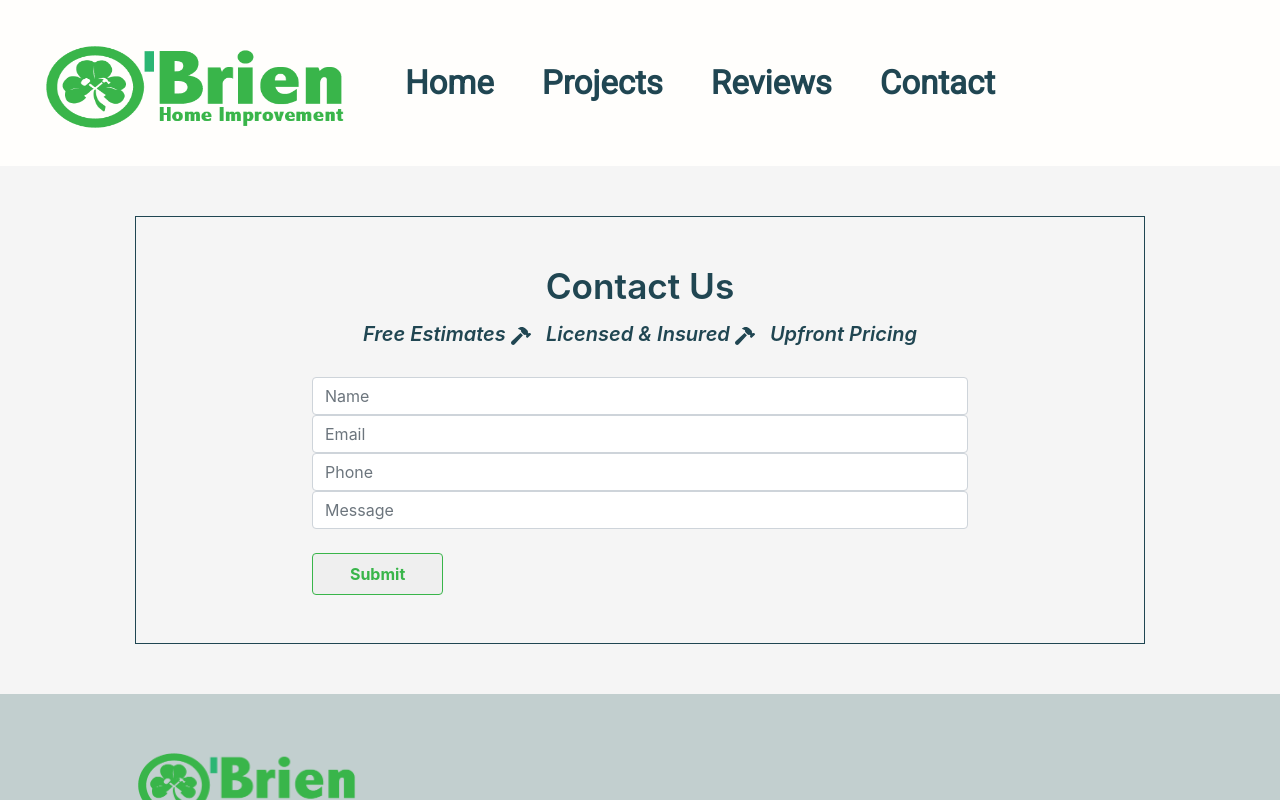
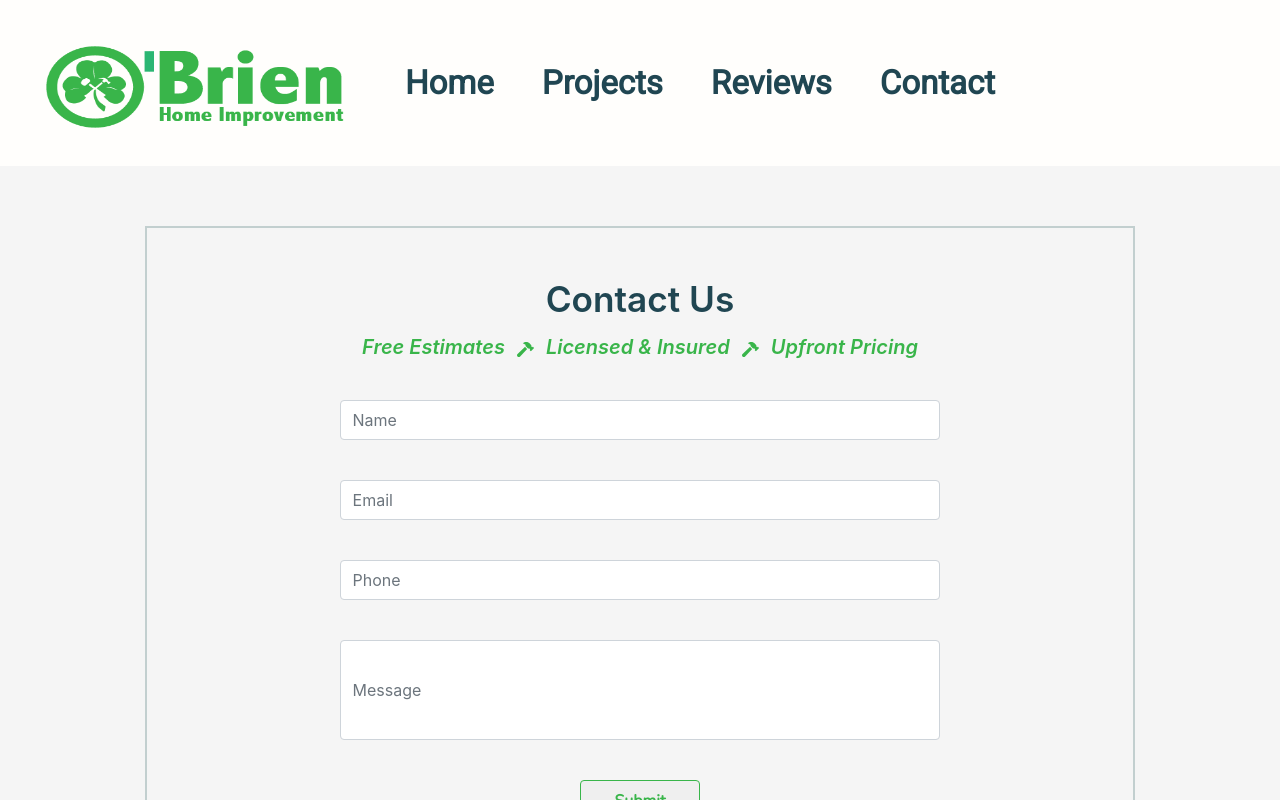
Before and after one commit to dakuglin/obrien-home-improvement, a React (Create React App) app: page /contact in a window 1280 px wide. Shown: the top 800 px of the page. Built offline with nearby package versions, Linux system fonts and the light colour scheme; no server answers.

Commit message:
changed layout of main page

```diff
--- /dev/null
+++ b/src/components/AboutSection.tsx
@@ -0,0 +1,26 @@
+import React, { FC } from "react";
+import { Row, Col } from "react-bootstrap";
+// import { FaHammer } from "react-icons/fa"
+import { AboutTitle, AboutMain, AboutMainContact } from "../styles/AboutSection";
+
+
+export const AboutSection: FC = () => {
+
+  return (
+    <>
+    <AboutTitle>Welcome Home</AboutTitle>
+    <AboutMain>
+      Let O'Brien Home Improvement help you with your next home renovation. This Colorado based company has been serving the greater Denver Area for over 5 years.
+    </AboutMain>
+    <AboutMain>
+      Weather your project is big or small, trust O'Brien Home Improvement to transform your space into a home you always dreamed of. Fully licensed and insured. Rest assured we will treat your home with respect.
+    </AboutMain>
+    <AboutMainContact>
+      303-305-8433
+      <br />
+      homeimprovements.obrien@gmail.com
+    </AboutMainContact>
+
+    </>
+  );
+};
--- a/src/components/ContactForm.tsx
+++ b/src/components/ContactForm.tsx
@@ -1,5 +1,4 @@
 import React, { FC, useState } from 'react';
-// import { Button } from "react-bootstrap";
 import { Title, FormContainer, FormWrapper, Button } from "../styles/ContactForm";
 import { FORM_URL } from "../config";
 import {
@@ -40,14 +39,16 @@ export const ContactForm: FC<{}> = () => {
   };
 
   return (
-    <div>
-
+    <>
       <FormContainer>
         <FormWrapper>
-        <Title>Contact Us
-        <div className="form-title-info">
-          <p className="form-title-info">Free Estimates <FaHammer /> </p>
-          <p className="form-title-info">Licensed & Insured <FaHammer /> </p>
+          <Title>
+            Contact Us
+            <div>
+              <p className="form-title-info">Free Estimates</p>
+              <p className="form-title-hammer"><FaHammer /></p>
+              <p className="form-title-info">Licensed & Insured</p>
+              <p className="form-title-hammer"><FaHammer /></p>
               <p className="form-title-info">Upfront Pricing</p>
             </div>
           </Title>
@@ -73,10 +74,9 @@ export const ContactForm: FC<{}> = () => {
             })
             }}
           >
-          <div className="form-field">
+            {/* <div className="form-group"> */}
             <Form className="test">
-              <div>
-                {/* <label htmlFor="name">Name:</label> */}
+                <div className="form-group">
                   <Field
                     type="text"
                     name="name"
@@ -84,8 +84,8 @@ export const ContactForm: FC<{}> = () => {
                     placeholder="Name"
                   />
                 </div>
-              <div>
-                {/* <label htmlFor="email">Email:</label> */}
+                <br />
+                <div className="form-group">
                   <Field
                     type="email"
                     name="email"
@@ -93,8 +93,8 @@ export const ContactForm: FC<{}> = () => {
                     placeholder="Email"
                   />
                 </div>
-              <div>
-                {/* <label htmlFor="phone">Phone Number:</label> */}
+                <br />
+                <div className="form-group">
                   <Field
                     type="phone"
                     name="phone"
@@ -102,22 +102,22 @@ export const ContactForm: FC<{}> = () => {
                     placeholder="Phone"
                   />
                 </div>
-              <div>
-                {/* <label htmlFor="message">Message:</label> */}
+                <br />
+                <div className="form-group">
                   <Field
                     type="text"
                     name="message"
-                  className="form-control"
+                    className="form-control message"
                     placeholder="Message"
                   />
                 </div>
-            <br></br>
+              <br />
               <Button type="submit">Submit</Button>
             </Form>
-          </div>
+            {/* </div> */}
           </Formik>
         </FormWrapper>
       </FormContainer>
-    </div>
+    </>
   );
 };
--- /dev/null
+++ b/src/components/ServicesSection.tsx
@@ -0,0 +1,27 @@
+import React, { FC } from "react";
+import { FaHammer } from "react-icons/fa";
+import { ServicesContainer, ServicesTitle, Services } from "../styles/ServicesSection";
+
+export const ServicesSection: FC = () => {
+
+  const services: string[] = ["Tile", "Windows",  "Doors", "Fences", " Painting", "Kitchens", "Bathrooms", "Free Estimates", "Upfront Pricing"]
+
+  return (
+    <>
+    <ServicesContainer>
+      <ServicesTitle>What We Offer</ServicesTitle>
+      <Services>
+        <FaHammer className="form-title-hammer"/>
+        {services.map((value: string, index: number) => {
+          return (
+            <>
+            <li key={index} className="form-title-info">{value}</li>
+            <FaHammer className="form-title-hammer"/>
+            </>
+          )
+        })}
+      </Services>
+    </ServicesContainer>
+    </>
+  );
+};
--- a/src/pages/Home.tsx
+++ b/src/pages/Home.tsx
@@ -1,73 +1,33 @@
 import React, { FC } from "react";
 import { Container, Row, Col } from "react-bootstrap";
-import { About } from "../styles/Home";
 import { MainCarousel } from "../components/MainCarousel";
-import { FaHammer } from "react-icons/fa"
-// import projects from "../projects.json";
-// import { MyCarousel } from "../components/MainCarousle2";
+import { AboutSection } from "../components/AboutSection";
+import { ServicesSection } from "../components/ServicesSection";
+import { HomePageWrapper } from "../styles/Home";
 
-// interface Props {
-//   id: number;
-//   img_alt: string;
-//   title: string;
-//   description: string;
-// }
 
 export const Home: FC = () => {
 
   return (
     <>
+    <HomePageWrapper> {/*wrapper for styling on homepage */}
+      {/*main page bootstrap container*/}
       <Container fluid>
         <Row>
-        <Col sm={8}>
-          {/* {projects.map(project => (
-            <MyCarousel
-              id={project.id}
-              img_url={project.img_url}
-              img_alt={project.img_alt}
-              title={project.title}
-              description={project.description}
-            />
-          ))} */}
+          <Col lg={8}>
             <MainCarousel />
           </Col>
-        <Col>
-          <About>
-            <p className="main-title">Welcome Home</p>
-            <br />
-            <p className="main-text">
-              Let O'Brien Home Improvement help you with your next home renovation. This Colorado based company has been serving the greater Denver Area for over 5 years. Weather your project is big or small, trust O'Brien Home Improvement to transform your space into a home you always dreamed of.
-            </p>
-            <p className="main-text"> Fully licensed and insured. Rest assured we will treat your home with respect. Call today for a free estimate.</p>
-            <br />
-            <p className="main-services">Services</p>
-            <Row className="main-services-rows">
-              <Col sm={2}/>
-              <Col sm={3}>
-                <div className="main-services-list">
-                  <li> <FaHammer className="main-services-bullet"/>Tile</li>
-                  <li> <FaHammer className="main-services-bullet"/>Fences</li>
-                  <li> <FaHammer className="main-services-bullet"/>Painting</li>
-                </div>
-              </Col>
-              <Col>
-                <div className="main-services-list">
-                  <li> <FaHammer className="main-services-bullet"/>Kitchens</li>
-                  <li> <FaHammer className="main-services-bullet"/>Bathrooms</li>
-                  <li> <FaHammer className="main-services-bullet"/>Windows & Doors</li>
-                </div>
-              </Col>
-            </Row>
-          </About>
+          <Col lg={4} className="col-4">
+            <AboutSection />
           </Col>
         </Row>
         <Row>
-        <Col>
-
+          <Col md={12}>
+            <ServicesSection />
           </Col>
         </Row>
       </Container>
-
+    </HomePageWrapper>
     </>
   );
 };
--- /dev/null
+++ b/src/styles/AboutSection.ts
@@ -0,0 +1,26 @@
+import styled from "styled-components";
+
+export const AboutTitle = styled.div`
+  padding-top: 5%;
+  padding-bottom: 5%;
+  text-align: center;
+  font-size: 3em;
+  font-weight: 500;
+  font-style: oblique;
+  border-bottom: 2px dashed;
+`;
+
+export const AboutMain = styled.div`
+  font-size: 25px;
+  font-family: 'Roboto', sans-serif;
+  padding-top: 7%;
+  text-indent: 40px;
+`;
+
+export const AboutMainContact = styled.div`
+  text-align: center;
+  color:  #39b54a;
+  font-size: 25px;
+  font-weight: 700;
+  padding-top: 50px;
+`;
--- a/src/styles/ContactForm.ts
+++ b/src/styles/ContactForm.ts
@@ -2,36 +2,54 @@ import styled from "styled-components";
 
 export const FormContainer = styled.div`
   background: whitesmoke;
-  margin: 50px;
-  border: 1px solid #204652;
+  margin: 60px;
+  border: 2px solid  #c2cfcf;
 `;
 
 export const FormWrapper = styled.div`
-  padding: 48px 50px;
-  max-width: 75%;
+  padding: 50px 20px;
+  max-width: 65%;
   margin: 0 auto;
 
-  .form-filed {
-    padding: 20px;
-    margin: 20px;
+  .form-group {
+
+  }
+
+  input.form-control {
+    height: 40px;
+  }
+
+  input.form-control.message {
+    height: 100px;
+  }
+
+  ::placeholder {
+    color: green;
   }
 `;
 
 export const Title = styled.h1`
   font-weight: 600;
   font-size: 2.2em;
-  padding-bottom: 20px;
+  padding-bottom: 30px;
   text-align: center;
 
-  p.form-title-info {
+  .form-title-info {
     display: inline;
     font-size: 20px;
-    margin: 5px;
+    margin: 12px;
     font-style: italic;
+    color: #39b54a;
+  }
+  .form-title-hammer {
+    display: inline;
+    font-size: 17px;
+    color: #39b54a;
   }
 `;
 
 export const Button = styled.button`
+  font-family: 'Nunito', sans-serif;
   color:  #39b54a;
   font-weight: bold;
   padding: 8px;
@@ -41,6 +59,7 @@ export const Button = styled.button`
   border: none;
   width: 20%;
   border:  #39b54a 1px solid;
+  white-space: none;
   display: block;
-  white-space: none;
+  margin: 0 auto;
 `;
--- a/src/styles/Home.ts
+++ b/src/styles/Home.ts
@@ -1,44 +1,7 @@
 import styled from "styled-components";
 
-export const About  = styled.div`
-  .main-title {
-    font-size: 50px;
-    text-align: center;
-    font-style: italic;
-    font-family: 'Roboto', sans-serif;
-    color: #204652;
-    padding-top: 20px;
-  }
-
-  .main-text {
-    font-size: 22px;
-    font-family: 'Nunito', sans-serif;
-  }
-
-  .main-services {
-    list-style: none;
-    font-size: 30px;
-    font-family: 'Roboto', sans-serif;
-    text-align: center;
-    padding-top: 10px;
-    padding-bottom: 5px;
-  }
-
-  .main-services-rows {
-    font-size: 20px;
-    width: 100%;
-    margin: 0 auto;
-  }
-
-  .main-services-list {
-    list-style-type: none;
-    font-family: 'Nunito', sans-serif;
-    font-style: italic;
-    font-size: 10x;
-  }
-
-  .main-services-bullet {
-    font-size: 15px;
-    margin-left: 5px;
+export const HomePageWrapper = styled.div`
+  .col-4 {
+    border: 5px black solid;
   }
 `;
--- /dev/null
+++ b/src/styles/ServicesSection.ts
@@ -0,0 +1,32 @@
+import styled from "styled-components";
+
+export const ServicesContainer = styled.div`
+  margin: 50px;
+`;
+
+export const ServicesTitle = styled.div`
+  padding-top: 2%;
+  padding-bottom: 2%;
+  text-align: center;
+  font-size: 2.5em;
+  font-weight: 500;
+  font-style: oblique;
+`;
+
+export const Services = styled.div`
+  padding-top: 2%;
+  text-align: center;
+
+  .form-title-info {
+    display: inline;
+    font-size: 27px;
+    margin: 18px;
+    font-style: italic;
+    color: #39b54a;
+  }
+  .form-title-hammer {
+    display: inline;
+    font-size: 20px;
+    color: #39b54a;
+  }
+`;
```
Also changed, not shown: src/components/MainCarousle2.tsx (deleted, +0 -44 lines), src/pages/Contact.tsx (+5 -8 lines), 1 other file (tests, documents, lock files or other folders). Lines whose indentation alone changed are shown as unchanged.
